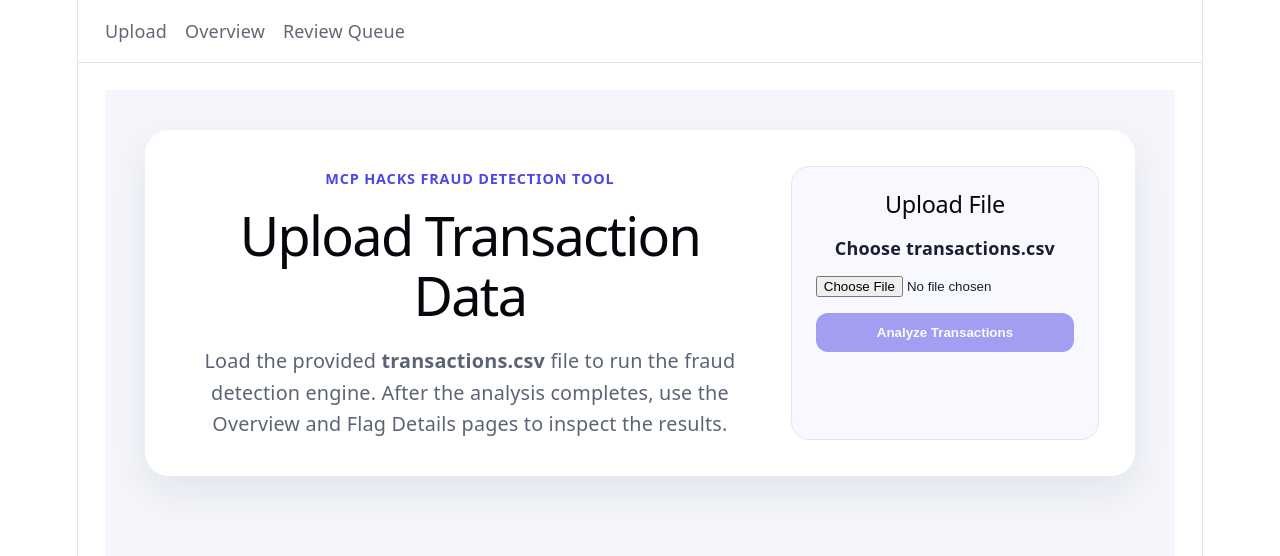
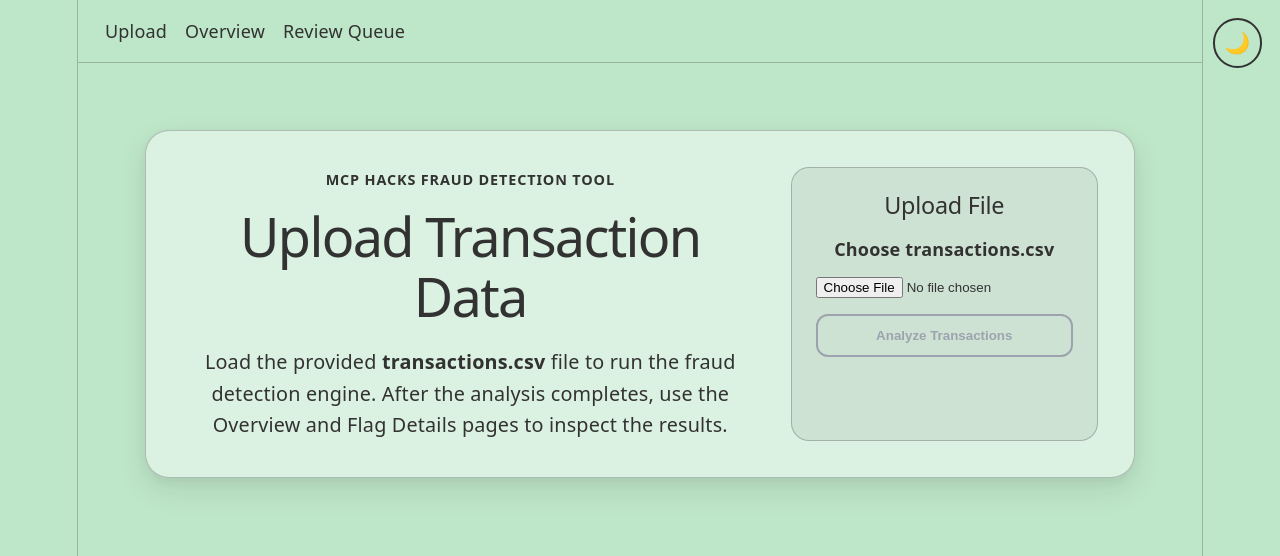
Before and after one commit to tksullivan3-cmd/MPCHackathon2026, a React (Vite) app: page / in a window 1280 px wide. Shown: the top 556 px of the page. Built offline with nearby package versions, Linux system fonts and the light colour scheme.

Commit message:
add a colour palette

```diff
--- a/index.html
+++ b/index.html
@@ -7,6 +7,18 @@
     <title>fraud-detection</title>
   </head>
   <body>
+    <script>
+      (function () {
+        var stored = localStorage.getItem('theme')
+        var theme =
+          stored === 'light' || stored === 'dark'
+            ? stored
+            : window.matchMedia('(prefers-color-scheme: dark)').matches
+              ? 'dark'
+              : 'light'
+        document.documentElement.dataset.theme = theme
+      })()
+    </script>
     <div id="root"></div>
     <script type="module" src="/src/main.tsx"></script>
   </body>
--- a/src/App.css
+++ b/src/App.css
@@ -1,18 +1,57 @@
 .nav {
   display: flex;
+  align-items: center;
+  padding: 1rem 1.5rem;
+  padding-right: 4.5rem;
+  border-bottom: 1px solid var(--border);
+  background: var(--bg);
+}
+
+.nav__links {
+  display: flex;
+  flex-wrap: wrap;
   gap: 1rem;
-  padding: 1rem 1.5rem;
-  border-bottom: 1px solid var(--border, #333);
 }
 
 .nav a {
-  color: inherit;
+  color: var(--text-h);
   text-decoration: none;
 }
 
 .nav a.active {
   font-weight: 600;
   text-decoration: underline;
+}
+
+.theme-toggle {
+  position: fixed;
+  top: 1rem;
+  right: 1rem;
+  z-index: 100;
+  display: inline-flex;
+  align-items: center;
+  justify-content: center;
+  width: 2.75rem;
+  height: 2.75rem;
+  padding: 0;
+  font: inherit;
+  font-size: 1.15rem;
+  line-height: 1;
+  color: var(--text-h);
+  background: transparent;
+  border: 2px solid var(--text-h);
+  border-radius: 999px;
+  box-shadow: none;
+  cursor: pointer;
+}
+
+.theme-toggle:hover {
+  opacity: 0.82;
+}
+
+.theme-toggle:focus-visible {
+  outline: 2px solid var(--text-h);
+  outline-offset: 2px;
 }
 
 .main {
@@ -50,40 +89,36 @@
 .upload-page__error {
   max-width: 24rem;
   font-size: 0.95rem;
-  color: #b91c1c;
-}
-
-@media (prefers-color-scheme: dark) {
-  .upload-page__error {
-    color: #f87171;
-  }
+  color: var(--error);
 }
 
 .upload-page__submit {
   font: inherit;
   font-weight: 500;
-  color: var(--bg);
-  background: var(--accent);
-  border: 1px solid var(--accent-border);
+  color: var(--text-h);
+  background: transparent;
+  border: 2px solid var(--text-h);
   border-radius: 6px;
   padding: 0.6rem 1.25rem;
   cursor: pointer;
 }
 
-.upload-page__submit:hover {
-  filter: brightness(1.05);
+.upload-page__submit:hover:not(:disabled) {
+  opacity: 0.82;
 }
 
 .upload-page__submit:focus-visible {
-  outline: 2px solid var(--accent-border);
+  outline: 2px solid var(--text-h);
   outline-offset: 2px;
 }
 
 .upload-page__submit:disabled {
-  opacity: 0.5;
+  color: var(--disabled);
+  border-color: var(--disabled);
   cursor: not-allowed;
+  opacity: 1;
 }
 
 .upload-page__submit:disabled:hover {
-  filter: none;
+  opacity: 1;
 }
--- a/src/App.tsx
+++ b/src/App.tsx
@@ -1,4 +1,5 @@
 import { NavLink, Route, Routes } from 'react-router-dom'
+import ThemeToggle from './components/ThemeToggle'
 import ReviewQueuePage from './pages/ReviewQueuePage'
 import OverviewPage from './pages/OverviewPage'
 import UploadCsvPage from './pages/UploadCsvPage'
@@ -7,10 +8,14 @@ import './App.css'
 function App() {
   return (
     <>
+      <ThemeToggle />
+
       <nav className="nav">
-        <NavLink to="/upload">Upload </NavLink>
-        <NavLink to="/overview">Overview </NavLink>
-        <NavLink to="/review-queue">Review Queue</NavLink>
+        <div className="nav__links">
+          <NavLink to="/upload">Upload </NavLink>
+          <NavLink to="/overview">Overview </NavLink>
+          <NavLink to="/review-queue">Review Queue</NavLink>
+        </div>
       </nav>
 
       <main className="main">
--- /dev/null
+++ b/src/components/ThemeToggle.tsx
@@ -0,0 +1,20 @@
+import { useTheme } from '../hooks/useTheme'
+
+function ThemeToggle() {
+  const { theme, toggleTheme } = useTheme()
+  const nextLabel = theme === 'light' ? 'Dark mode' : 'Light mode'
+
+  return (
+    <button
+      type="button"
+      className="theme-toggle"
+      onClick={toggleTheme}
+      aria-label={`Switch to ${nextLabel.toLowerCase()}`}
+      title={nextLabel}
+    >
+      {theme === 'light' ? '🌙' : '☀️'}
+    </button>
+  )
+}
+
+export default ThemeToggle
--- /dev/null
+++ b/src/hooks/useTheme.ts
@@ -0,0 +1,35 @@
+import { useEffect, useState } from 'react'
+import {
+  applyTheme,
+  getInitialTheme,
+  getStoredTheme,
+  getSystemTheme,
+  type Theme,
+} from '../theme'
+
+export function useTheme() {
+  const [theme, setTheme] = useState<Theme>(() => getInitialTheme())
+
+  useEffect(() => {
+    applyTheme(theme)
+  }, [theme])
+
+  useEffect(() => {
+    const media = window.matchMedia('(prefers-color-scheme: dark)')
+
+    function handleChange() {
+      if (getStoredTheme() === null) {
+        setTheme(getSystemTheme())
+      }
+    }
+
+    media.addEventListener('change', handleChange)
+    return () => media.removeEventListener('change', handleChange)
+  }, [])
+
+  function toggleTheme() {
+    setTheme((current) => (current === 'light' ? 'dark' : 'light'))
+  }
+
+  return { theme, toggleTheme }
+}
--- a/src/index.css
+++ b/src/index.css
@@ -1,15 +1,28 @@
-:root {
-  --text: #6b6375;
-  --text-h: #08060d;
-  --bg: #fff;
-  --border: #e5e4e7;
-  --code-bg: #f4f3ec;
-  --accent: #aa3bff;
-  --accent-bg: rgba(170, 59, 255, 0.1);
-  --accent-border: rgba(170, 59, 255, 0.5);
-  --social-bg: rgba(244, 243, 236, 0.5);
+:root,
+[data-theme='light'] {
+  color-scheme: light;
+
+  --bg: #bee6c8;
+  --text: #323232;
+  --text-h: #323232;
+  --accent: #323232;
+  --surface: rgba(255, 255, 255, 0.45);
+  --surface-muted: #bee6c8;
+  --border: rgba(50, 50, 50, 0.28);
+  --code-bg: rgba(50, 50, 50, 0.08);
+  --accent-bg: transparent;
+  --accent-border: #323232;
+  --flag-yellow: #e28e19;
+  --flag-red: #bd3636;
+  --disabled: #9ca3af;
+  --error: #bd3636;
+  --success: #323232;
   --shadow:
-    rgba(0, 0, 0, 0.1) 0 10px 15px -3px, rgba(0, 0, 0, 0.05) 0 4px 6px -2px;
+    rgba(50, 50, 50, 0.12) 0 10px 15px -3px,
+    rgba(50, 50, 50, 0.08) 0 4px 6px -2px;
+  --card-shadow:
+    rgba(50, 50, 50, 0.1) 0 12px 30px,
+    rgba(50, 50, 50, 0.06) 0 4px 10px;
 
   --sans: system-ui, 'Segoe UI', Roboto, sans-serif;
   --heading: system-ui, 'Segoe UI', Roboto, sans-serif;
@@ -17,7 +30,6 @@
 
   font: 18px/145% var(--sans);
   letter-spacing: 0.18px;
-  color-scheme: light dark;
   color: var(--text);
   background: var(--bg);
   font-synthesis: none;
@@ -30,24 +42,30 @@
   }
 }
 
-@media (prefers-color-scheme: dark) {
-  :root {
-    --text: #9ca3af;
-    --text-h: #f3f4f6;
-    --bg: #16171d;
-    --border: #2e303a;
-    --code-bg: #1f2028;
-    --accent: #c084fc;
-    --accent-bg: rgba(192, 132, 252, 0.15);
-    --accent-border: rgba(192, 132, 252, 0.5);
-    --social-bg: rgba(47, 48, 58, 0.5);
-    --shadow:
-      rgba(0, 0, 0, 0.4) 0 10px 15px -3px, rgba(0, 0, 0, 0.25) 0 4px 6px -2px;
-  }
+[data-theme='dark'] {
+  color-scheme: dark;
 
-  #social .button-icon {
-    filter: invert(1) brightness(2);
-  }
+  --bg: #08291d;
+  --text: #b5ff96;
+  --text-h: #b5ff96;
+  --accent: #b5ff96;
+  --surface: rgba(181, 255, 150, 0.08);
+  --surface-muted: #08291d;
+  --border: rgba(181, 255, 150, 0.35);
+  --code-bg: rgba(181, 255, 150, 0.1);
+  --accent-bg: transparent;
+  --accent-border: #b5ff96;
+  --flag-yellow: #e28e19;
+  --flag-red: #bd3636;
+  --disabled: #808080;
+  --error: #bd3636;
+  --success: #b5ff96;
+  --shadow:
+    rgba(0, 0, 0, 0.35) 0 10px 15px -3px,
+    rgba(0, 0, 0, 0.25) 0 4px 6px -2px;
+  --card-shadow:
+    rgba(0, 0, 0, 0.35) 0 12px 30px,
+    rgba(0, 0, 0, 0.2) 0 4px 10px;
 }
 
 #root {
@@ -60,10 +78,12 @@
   display: flex;
   flex-direction: column;
   box-sizing: border-box;
+  background: var(--bg);
 }
 
 body {
   margin: 0;
+  background: var(--bg);
 }
 
 h1,
@@ -109,3 +129,30 @@ code {
   padding: 4px 8px;
   background: var(--code-bg);
 }
+
+.btn {
+  font: inherit;
+  font-weight: 500;
+  color: var(--text-h);
+  background: transparent;
+  border: 2px solid var(--text-h);
+  border-radius: 6px;
+  padding: 0.55rem 1rem;
+  cursor: pointer;
+}
+
+.btn:hover:not(:disabled) {
+  opacity: 0.82;
+}
+
+.btn:focus-visible {
+  outline: 2px solid var(--text-h);
+  outline-offset: 2px;
+}
+
+.btn:disabled {
+  color: var(--disabled);
+  border-color: var(--disabled);
+  cursor: not-allowed;
+  opacity: 1;
+}
--- a/src/pages/UploadCsvPage.css
+++ b/src/pages/UploadCsvPage.css
@@ -1,9 +1,9 @@
 .upload-page {
   min-height: 100vh;
   padding: 40px;
-  background: #f4f6fb;
-  color: #172033;
-  font-family: system-ui, sans-serif;
+  background: var(--surface-muted);
+  color: var(--text-h);
+  font-family: var(--sans);
 }
 
 .upload-card {
@@ -12,14 +12,15 @@
   gap: 32px;
   padding: 36px;
   border-radius: 24px;
-  background: white;
-  box-shadow: 0 16px 40px rgba(20, 30, 60, 0.08);
+  background: var(--surface);
+  border: 1px solid var(--border);
+  box-shadow: var(--card-shadow);
 }
 
 .eyebrow {
   font-size: 0.8rem;
   font-weight: 700;
-  color: #4f46e5;
+  color: var(--accent);
   text-transform: uppercase;
   letter-spacing: 0.06em;
   margin: 0 0 14px;
@@ -35,15 +36,15 @@
   max-width: 680px;
   font-size: 1.1rem;
   line-height: 1.6;
-  color: #5b6475;
+  color: var(--text);
   margin: 0;
 }
 
 .upload-box {
   padding: 24px;
   border-radius: 18px;
-  background: #f8f9ff;
-  border: 1px solid #e2e6f3;
+  background: var(--code-bg);
+  border: 1px solid var(--border);
 }
 
 .upload-box h2 {
@@ -62,30 +63,36 @@
   margin-bottom: 16px;
 }
 
-button {
+.upload-box button {
   width: 100%;
-  border: none;
   border-radius: 12px;
   padding: 12px 18px;
   font-weight: 700;
   cursor: pointer;
-  background: #4f46e5;
-  color: white;
+  color: var(--text-h);
+  background: transparent;
+  border: 2px solid var(--text-h);
 }
 
-button:disabled {
-  opacity: 0.5;
+.upload-box button:hover:not(:disabled) {
+  opacity: 0.82;
+}
+
+.upload-box button:disabled {
+  color: var(--disabled);
+  border-color: var(--disabled);
   cursor: not-allowed;
+  opacity: 1;
 }
 
 .file-name {
-  color: #2563eb;
+  color: var(--accent);
   font-weight: 600;
   margin: 0 0 14px;
 }
 
 .error {
-  color: #dc2626;
+  color: var(--error);
   font-weight: 600;
   margin: 0 0 14px;
 }
@@ -94,12 +101,13 @@ button:disabled {
   margin-top: 28px;
   padding: 30px;
   border-radius: 22px;
-  background: white;
-  box-shadow: 0 12px 30px rgba(20, 30, 60, 0.06);
+  background: var(--surface);
+  border: 1px solid var(--border);
+  box-shadow: var(--card-shadow);
 }
 
 .success-label {
-  color: #16a34a;
+  color: var(--success);
   font-weight: 800;
   text-transform: uppercase;
   letter-spacing: 0.06em;
@@ -112,7 +120,7 @@ button:disabled {
 }
 
 .success-card p {
-  color: #5b6475;
+  color: var(--text);
   line-height: 1.6;
 }
 
@@ -126,18 +134,18 @@ button:disabled {
 .success-stats div {
   padding: 20px;
   border-radius: 18px;
-  background: #f8f9ff;
-  border: 1px solid #e2e6f3;
+  background: var(--code-bg);
+  border: 1px solid var(--border);
 }
 
 .success-stats strong {
   display: block;
   font-size: 2rem;
-  color: #172033;
+  color: var(--text-h);
 }
 
 .success-stats span {
-  color: #6b7280;
+  color: var(--text);
   font-weight: 700;
 }
 
--- /dev/null
+++ b/src/theme.ts
@@ -0,0 +1,26 @@
+export type Theme = 'light' | 'dark'
+
+const STORAGE_KEY = 'theme'
+
+export function getStoredTheme(): Theme | null {
+  const stored = localStorage.getItem(STORAGE_KEY)
+  if (stored === 'light' || stored === 'dark') {
+    return stored
+  }
+  return null
+}
+
+export function getSystemTheme(): Theme {
+  return window.matchMedia('(prefers-color-scheme: dark)').matches
+    ? 'dark'
+    : 'light'
+}
+
+export function getInitialTheme(): Theme {
+  return getStoredTheme() ?? getSystemTheme()
+}
+
+export function applyTheme(theme: Theme) {
+  document.documentElement.dataset.theme = theme
+  localStorage.setItem(STORAGE_KEY, theme)
+}
```
Also changed, not shown: src/pages/OverviewPage.css (+16 -11 lines), src/pages/ReviewQueuePage.css (+26 -39 lines).
